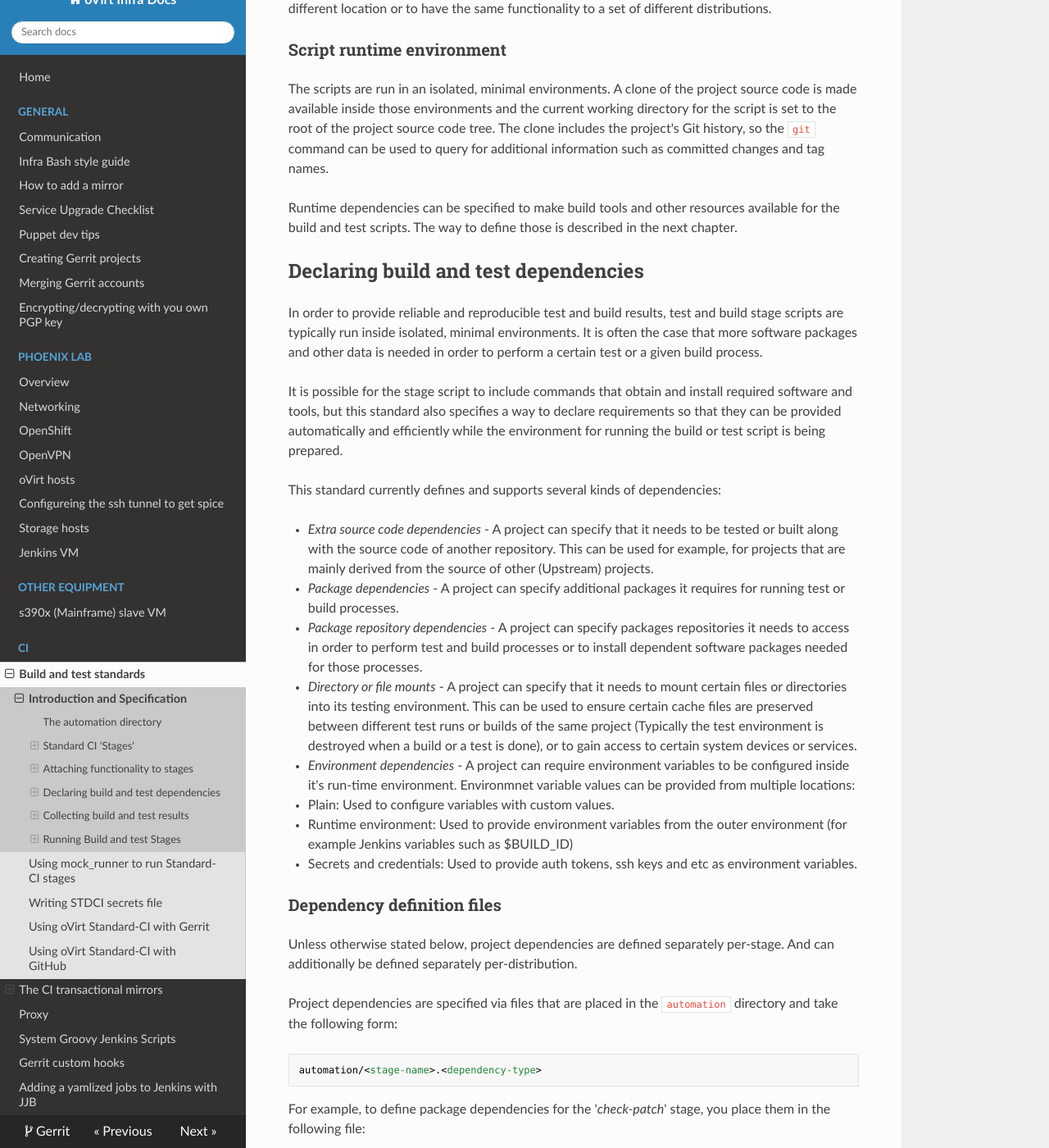
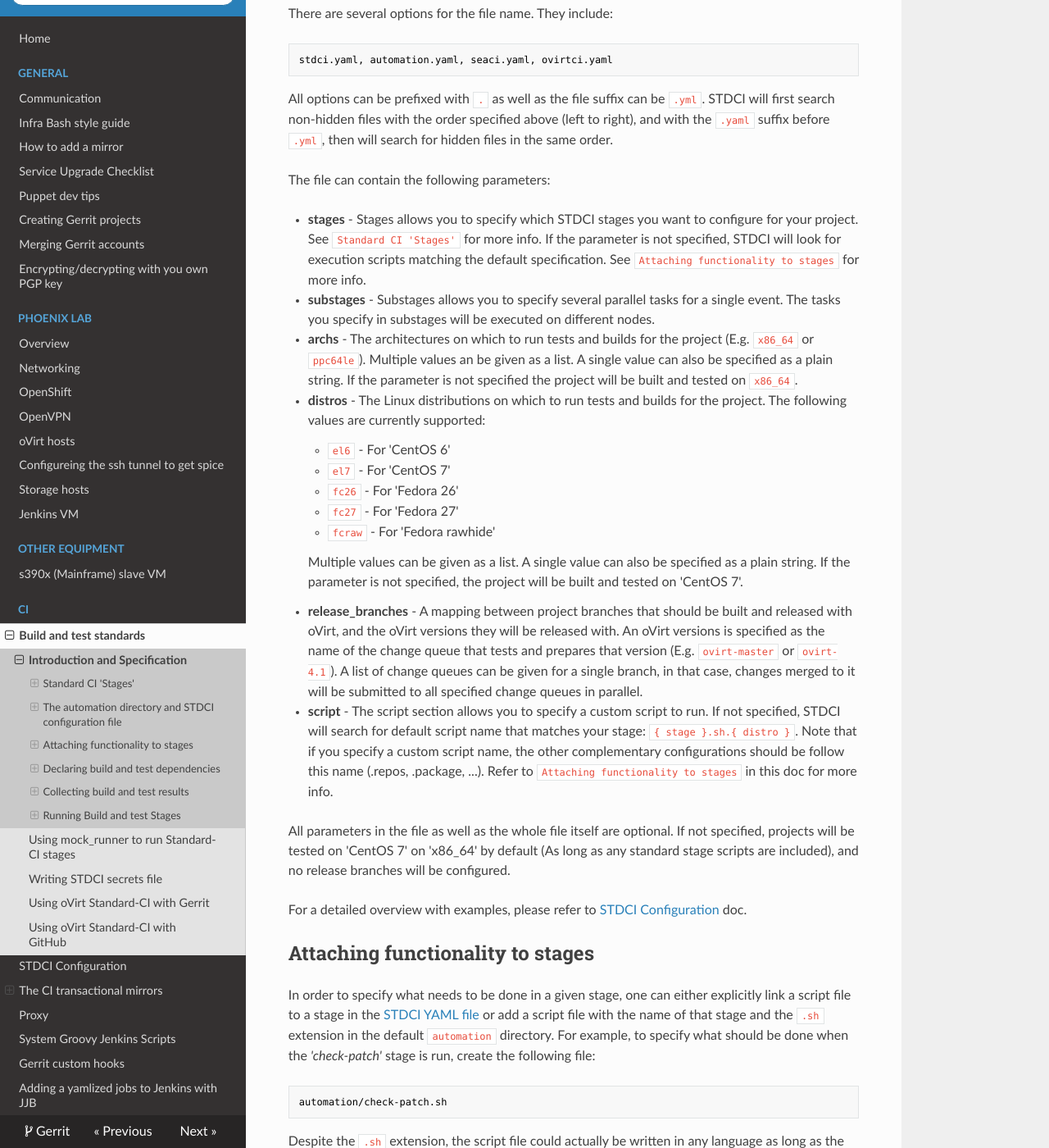
Before and after one commit to oVirt/infra-docs, an MkDocs documentation site: the page built from docs/CI/Build_and_test_standards.markdown, in a window 1280 px wide and 1400 px high, scrolled down 2188 px. Shown: the whole window at 82% size. Built offline with MkDocs 1.6.1, drawn with Linux system fonts in a browser that asks for light colours; nearby versions of some CDN libraries; old or Windows-style settings are respelled for this version of MkDocs; some of the changed text lies outside the part shown.

Commit message:
Add docs on STDCI-V2
Change-Id: I7ecaa869eeb1dca81e652dd3e3090eeebddca323
Signed-off-by: Daniel Belenky <dbelenky@redhat.com>

```diff
--- a/docs/CI/Build_and_test_standards.markdown
+++ b/docs/CI/Build_and_test_standards.markdown
@@ -12,14 +12,6 @@ These standards are used to create generic build and test tools such as
 The oVirt CI system uses these standards in order to run build, test and release
 processes for projects in an automated manner. This is why these standards are
 also known as "Standard-CI" or "STDCI".
-
-The automation directory
-------------------------
-
-The basis of the build and tests standards is the `automation` directory. This
-directory needs to reside at the root of the project's source code and it
-contains all the various files that specify how to preform various operations
-with the project's source code.
 
 Standard CI 'Stages'
 --------------------
@@ -72,11 +64,106 @@ automatically generate appropriate source code changes.  The CI system run this
 stage periodically. This stage is also used in conjunction with the source code
 dependency functionality that is described below.
 
+The automation directory and STDCI configuration file
+------------------------------------------------------
+
+By default, STDCI searches configurations and scripts to execute for each
+stage under a directory named `automation/`. This directory needs to be located
+in the root of your project.
+If you want to overwrite the default path for different scripts, you can do so
+by specifying your requirements in STDCI configuration file. For detailed
+overview and examples of STDCI configuration file, please refer to
+[STDCI Configuration][7] page.
+
+### STDCI configuration file
+
+In order to build or test a project, the CI system requires some extra
+information. This information includes:
+
+1. Which processing architectures (E.g. `x86_64` or `ppc64le`) does the project
+   need to be built and tested on.
+2. Which Linux distribution versions does the project need to be tested on.
+3. Which branches of the project source code are meant to be released as part of
+   oVirt and which version of oVirt does each branch target.
+
+To specify this information, a [STDCI YAML configuration file][7] needs to be
+placed in the project's root directory with content that resembles the
+following example:
+
+    archs: x86_64
+    distros:
+      - fc25
+      - fc26
+      - el7
+    release_branches:
+      master: ovirt-master
+      ovirt-ansible-1.0: ovirt-4.1
+
+There are several options for the file name. They include:
+
+    stdci.yaml, automation.yaml, seaci.yaml, ovirtci.yaml
+
+All options can be prefixed with `.` as well as the file suffix can be `.yml`.
+STDCI will first search non-hidden files with the order specified above (left
+to right), and with the `.yaml` suffix before `.yml`, then will search for
+hidden files in the same order.
+
+The file can contain the following parameters:
+
+* **stages** - Stages allows you to specify which STDCI stages you want to
+  configure for your project. See `Standard CI 'Stages'` for more
+  info. If the parameter is not specified, STDCI will look for execution scripts
+  matching the default specification.
+  See `Attaching functionality to stages` for more info.
+* **substages** - Substages allows you to specify several parallel tasks for a
+  single event. The tasks you specify in substages will be executed on different
+  nodes.
+* **archs** - The architectures on which to run tests and builds for the project
+  (E.g. `x86_64` or `ppc64le`). Multiple values an be given as a list. A single
+  value can also be specified as a plain string. If the parameter is not
+  specified the project will be built and tested on `x86_64`.
+* **distros** - The Linux distributions on which to run tests and builds for the
+  project. The following values are currently supported:
+
+    * `el6` - For 'CentOS 6'
+    * `el7` - For 'CentOS 7'
+    * `fc26` - For 'Fedora 26'
+    * `fc27` - For 'Fedora 27'
+    * `fcraw` - For 'Fedora rawhide'
+
+    Multiple values can be given as a list. A single value can also be specified
+    as a plain string. If the parameter is not specified, the project will be
+    built and tested on 'CentOS 7'.
+
+* **release_branches** - A mapping between project branches that should be built
+  and released with oVirt, and the oVirt versions they will be released with.
+  An oVirt versions is specified as the name of the change queue that tests and
+  prepares that version (E.g. `ovirt-master` or `ovirt-4.1`). A list of change
+  queues can be given for a single branch, in that case, changes merged to it
+  will be submitted to all specified change queues in parallel.
+* **script** - The script section allows you to specify a custom script to run.
+  If not specified, STDCI will search for default script name that matches your
+  stage: `{ stage }.sh.{ distro }`.
+  Note that if you specify a custom script name, the other complementary
+  configurations should be follow this name (.repos, .package, ...).
+  Refer to `Attaching functionality to stages` in this doc for more info.
+
+All parameters in the file as well as the whole file itself are optional. If not
+specified, projects will be tested on 'CentOS 7' on 'x86_64' by default (As long
+as any standard stage scripts are included), and no release branches will be
+configured.
+
+For a detailed overview with examples, please refer to
+[STDCI Configuration][7] doc.
+
+[7]: STDCI-Configuration.markdown
+
+
 Attaching functionality to stages
 ---------------------------------
-
-In order to specify what needs to be done in a given stage one needs to simply
-drop a script file with the name of that stage and the `.sh` extension in the
+In order to specify what needs to be done in a given stage, one can either
+explicitly link a script file to a stage in the [STDCI YAML file][7] or add a
+script file with the name of that stage and the `.sh` extension in the default
 `automation` directory. For example, to specify what should be done when the
 *'check-patch'* stage is run, create the following file:
 
@@ -115,9 +202,9 @@ Runtime dependencies can be specified to make build tools and other resources
 available for the build and test scripts. The way to define those is described
 in the next chapter.
 
+
 Declaring build and test dependencies
 -------------------------------------
-
 In order to provide reliable and reproducible test and build results, test and
 build stage scripts are typically run inside isolated, minimal environments. It
 is often the case that more software packages and other data is needed in order
@@ -156,21 +243,21 @@ This standard currently defines and supports several kinds of dependencies:
 ### Dependency definition files
 
 Unless otherwise stated below, project dependencies are defined separately
-per-stage. And can additionally be defined separately per-distribution.
+per-script. And can additionally be defined separately per-distribution.
 
-Project dependencies are specified via files that are placed in the
-`automation` directory and take the following form:
+Project dependencies are specified via files that are placed in the same
+directory where the script is and take the following form:
 
-    automation/<stage-name>.<dependency-type>
+    <path-to-script>/<script-name>.<dependency-type>
 
-For example, to define package dependencies for the '*check-patch*' stage, you
-place them in the following file:
+For example, to define package dependencies for '*automation/check-patch.sh*'
+script, you place them in the following file:
 
     automation/check-patch.packages
 
-When specifying a per-distribution dependency, a distribution suffix needs to be
-added. For example, to define mounts for the '*check-merged*' stage when it runs
-on `el7`, use the following file:
+When specifying a per-distribution dependency, a distribution suffix needs to
+be added. For example, to define mounts for the '*automation/check-merged.sh*'
+script when it runs on `el7`, use the following file:
 
     automation/check-merged.mounts.el7
 
@@ -401,7 +489,6 @@ service, send an email to infra-support@ovirt.org with details of your project
 and the service you need access to. The CI team take care of the registration
 to the service and you will be able to access it through environment.yaml
 
-
 Collecting build and test results
 ---------------------------------
 
@@ -495,5 +582,5 @@ Gerrit, please refer to [Using oVirt Standard-CI with Gerrit][5].
 To learn how to setup use the oVirt CI system with projects hosted on GitHub,
 please refer to [Using oVirt Standard-CI with GitHub][6].
 
-[5]: Using_STDCI_with_Gerrit.markdown
-[6]: Using_STDCI_with_GitHub.markdown
+[5]: Using_STD-CI_with_Gerrit.markdown
+[6]: Using_STD-CI_with_GitHub.markdown
--- a/docs/index.markdown
+++ b/docs/index.markdown
@@ -26,6 +26,7 @@ Welcome to oVirt Infra docs's documentation!
 
 ## CI
 * [Build and test standards](CI/Build_and_test_standards.markdown)
+    * [STDCI Configuration file](CI/STDCI-Configuration.markdown)
     * [Using mock_runner to run Standard-CI stages](CI/Using_mock_runner.markdown)
     * [Writing STDCI secrets file](CI/Writing_STDCI_secrets_file.markdown)
     * [Using oVirt Standard-CI with Gerrit](CI/Using_STDCI_with_Gerrit.markdown)
--- a/mkdocs.yml
+++ b/mkdocs.yml
@@ -35,6 +35,7 @@ pages:
       - 'Writing STDCI secrets file': 'CI/Writing_STDCI_secrets_file.markdown'
       - 'Using oVirt Standard-CI with Gerrit': 'CI/Using_STDCI_with_Gerrit.markdown'
       - 'Using oVirt Standard-CI with GitHub': 'CI/Using_STDCI_with_GitHub.markdown'
+    - 'STDCI Configuration': 'CI/STDCI-Configuration.markdown'
     - 'The CI transactional mirrors':
       - 'Introduction': 'CI/Transactional_mirrors.markdown'
       - 'List of CI mirrors': 'CI/List_of_mirrors.markdown'
```
Also changed, not shown: other parts of docs/CI/Build_and_test_standards.markdown (+2 -1 lines), docs/CI/STDCI-Configuration.markdown (added, +533 -0 lines), docs/CI/Using_STDCI_with_GitHub.markdown (+1 -59 lines).
